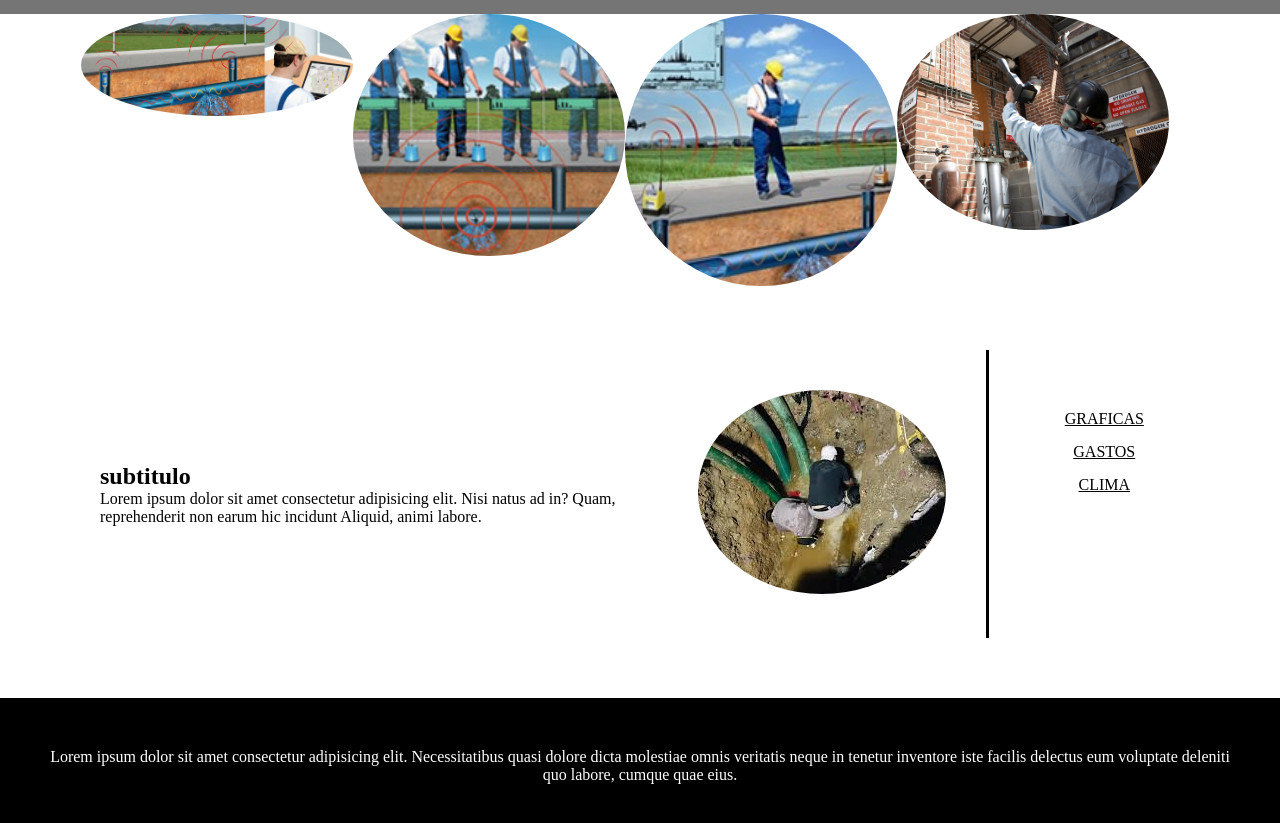
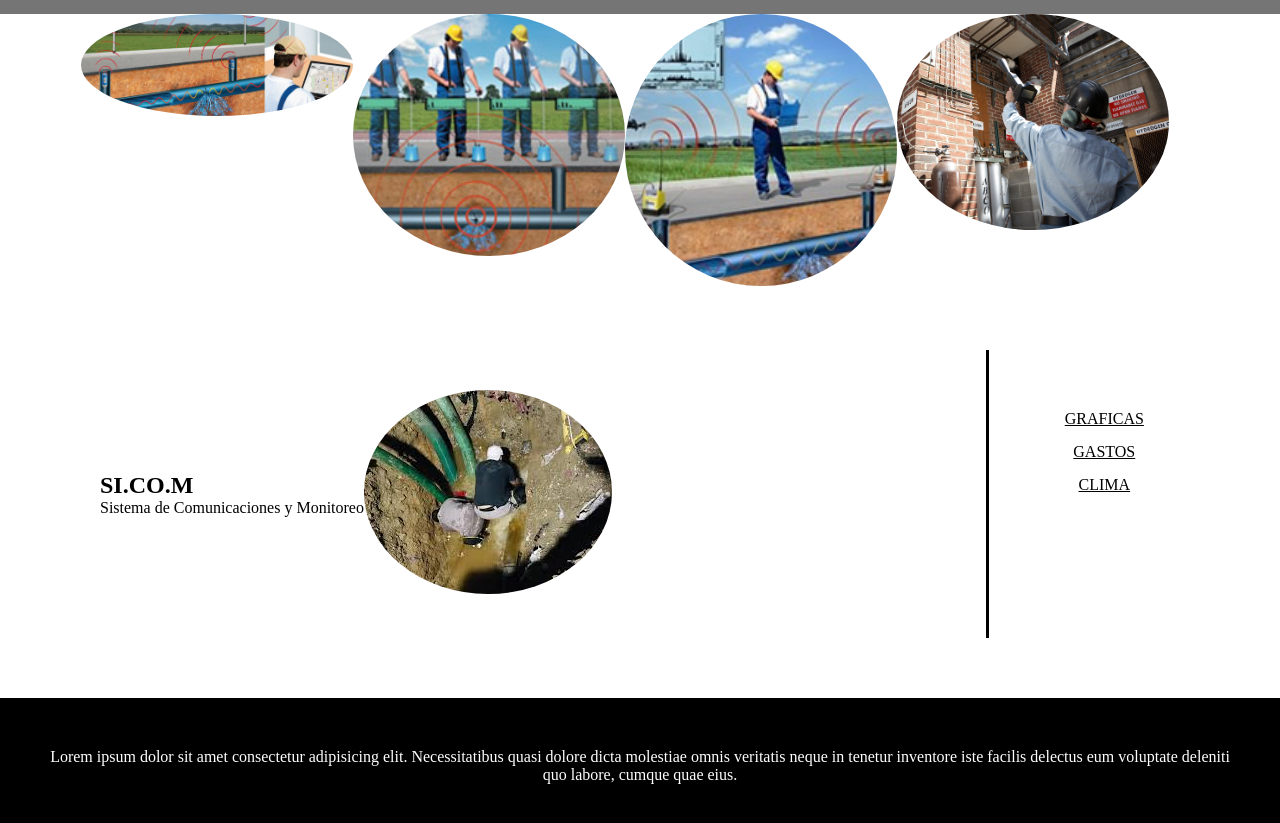
Before and after one commit to Oraida14/DETECCION-DE-FUGAS, a plain HTML site: page index.html in a window 1280 px wide. Shown: the part 119-942 px from the top of the page. Drawn offline with Linux system fonts and the light colour scheme.

Commit message:
Update index.html

```diff
--- a/index.html
+++ b/index.html
@@ -33,10 +33,8 @@
         <div class="articulos">
             <div class="secciones">
                 <div>
-                    <h2>subtitulo</h2>
-                    <p>Lorem ipsum dolor sit amet consectetur adipisicing elit. Nisi natus ad in? Quam, reprehenderit
-                        non earum hic incidunt
-                        Aliquid, animi labore.</p>
+                                        <h2>SI.CO.M</h2>
+                    <p>Sistema de Comunicaciones y Monitoreo</p>
                 </div>
                 <div><img src="imagenes deteccion de fugas/images juntos.jfif"></div>
             </div>
```
